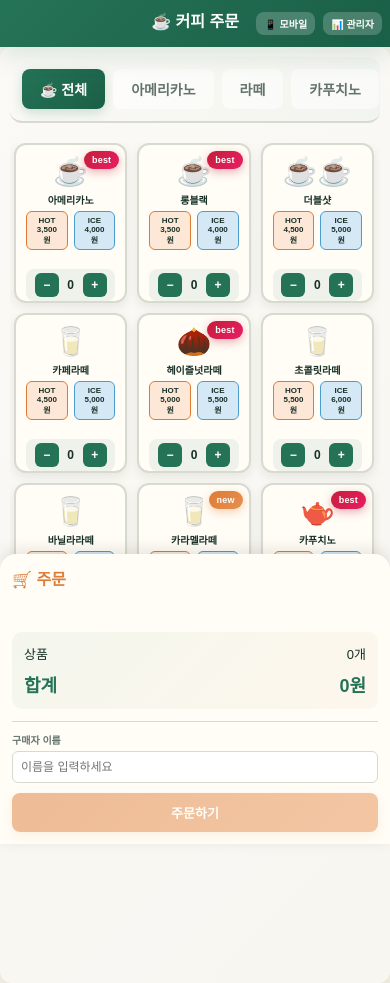
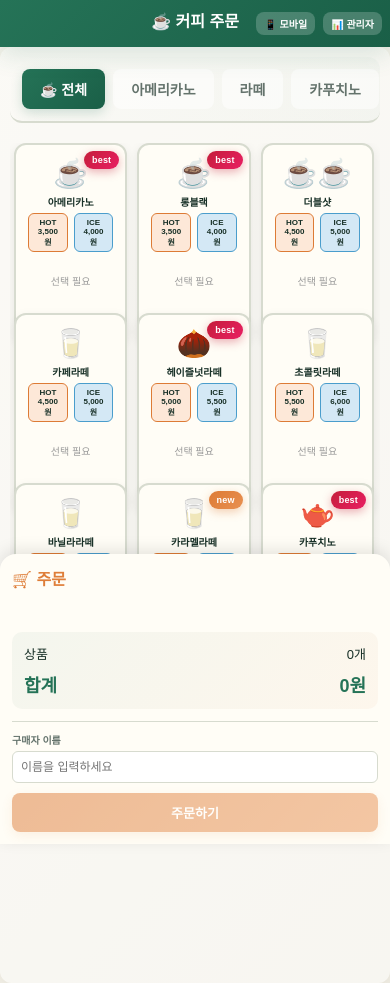
Before and after one commit to kwangjin-owl/day12-starter, a website: page index.html in a window 390 px wide. Drawn offline with Linux system fonts and the light colour scheme.

Commit message:
Fix dessert direct ordering and mobile grid layout
- Allow dessert items with no options to add directly without selection
- Show selection required only for items with variants
- Change mobile grid from 1 column to 2 columns
- Adjust product card height for better spacing
- Apply 2-column layout to tablet and mobile views
- Maintain floating cart while improving grid visibility

Co-Authored-By: Claude Haiku 4.5 <noreply@anthropic.com>

```diff
--- a/index.html
+++ b/index.html
@@ -500,8 +500,8 @@
     }
 
     .products {
-      grid-template-columns: repeat(auto-fill, minmax(120px, 1fr));
-      grid-auto-rows: 180px;
+      grid-template-columns: repeat(2, 1fr);
+      grid-auto-rows: 200px;
       gap: 12px;
       height: auto;
       max-height: none;
@@ -661,15 +661,15 @@
     font-size: 11px;
   }
   body.force-mobile .products {
-    grid-template-columns: 1fr !important;
-    grid-auto-rows: 180px;
+    grid-template-columns: repeat(2, 1fr) !important;
+    grid-auto-rows: 200px;
     gap: 12px;
     padding-left: 4px;
     height: auto;
     max-height: none;
   }
   body.force-mobile .product {
-    height: 180px !important;
+    height: 200px !important;
     padding: 12px;
     border-radius: 12px;
   }
@@ -798,8 +798,8 @@
     }
 
     .product {
-      height: 160px;
-      padding: 10px;
+      height: 200px;
+      padding: 12px;
     }
     .product-icon {
       font-size: 28px;
@@ -1010,21 +1010,31 @@ function renderProducts() {
     });
 
   const html = filtered.map(p => {
-    const variants = Object.keys(p.variants);
+    const allVariants = Object.keys(p.variants);
+    const realVariants = allVariants.filter(v => v);
+    const hasOptions = realVariants.length > 0;
     const selectedVariant = selectedVariants[p.originalIndex];
-    const cartKey = selectedVariant ? `${p.originalIndex}:${selectedVariant}` : "";
     const qty = Object.keys(cart).filter(k => k.startsWith(p.originalIndex + ":")).reduce((sum, k) => sum + (cart[k] || 0), 0);
 
-    const variantButtons = variants.map(v => {
+    let cartKey = "";
+    if (hasOptions) {
+      cartKey = selectedVariant ? `${p.originalIndex}:${selectedVariant}` : "";
+    } else {
+      cartKey = `${p.originalIndex}:${allVariants[0]}`;
+    }
+
+    const variantButtons = allVariants.map(v => {
       const variantKey = `${p.originalIndex}:${v}`;
       const variantQty = cart[variantKey] || 0;
       const btnText = v ? `${v}<br>${formatPrice(p.variants[v])}` : formatPrice(p.variants[v]);
       return `<button class="variant-btn ${variantQty > 0 ? 'active' : ''}" data-variant="${v}" onclick="selectVariant(${p.originalIndex}, '${v}')">${btnText}</button>`;
     }).join("");
 
-    const variantSelector = `<div class="variant-selector" data-variant-count="${variants.length}">${variantButtons}</div>`;
+    const variantSelector = `<div class="variant-selector" data-variant-count="${allVariants.length}">${variantButtons}</div>`;
 
-    const qtyControls = `
+    const qtyControls = (hasOptions && !selectedVariant)
+      ? `<div class="qty-info">선택 필요</div>`
+      : `
       <div class="qty-controls">
         <button class="qty-btn" onclick="changeQty('${cartKey}', -1)">−</button>
         <div class="qty-display">${qty}</div>
```
